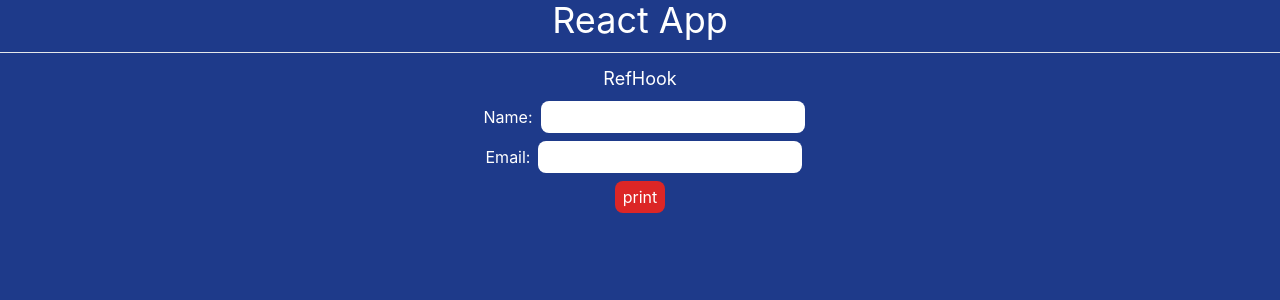
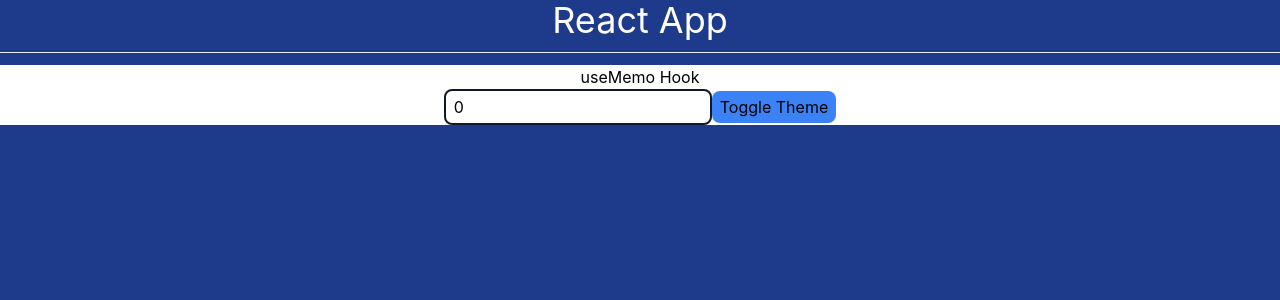
Before and after one commit to znjs/react-hooks, a React (Create React App) app: page / in a window 1280 px wide. Shown: the top 300 px of the page. Built offline with nearby package versions, Linux system fonts and the light colour scheme.

Commit message:
feat: useMemo

```diff
--- a/src/App.js
+++ b/src/App.js
@@ -1,5 +1,5 @@
 import "./App.css";
-import { RefHoof } from "./examples/RefHook";
+import { MemoHook } from "./examples/MemoHook";
 
 function App() {
   return (
@@ -10,7 +10,8 @@
       {/* <EffectHook /> */}
       {/* <ContextHook /> */}
       {/* <ReducerHook /> */}
-      <RefHoof />
+      {/* <RefHoof /> */}
+      <MemoHook />
     </div>
   );
 }
--- /dev/null
+++ b/src/examples/MemoHook.jsx
@@ -0,0 +1,38 @@
+import { useEffect, useMemo, useState } from "react";
+
+export const MemoHook = () => {
+  const [number, setNumber] = useState(0);
+  const [dark, setDark] = useState(false);
+
+  // const theme = {
+  //   background: dark ? "black" : "white",
+  //   color: dark ? "white" : "black",
+  // };
+
+  const theme = useMemo(
+    () => ({
+      background: dark ? "black" : "white",
+      color: dark ? "white" : "black",
+    }),
+    [dark],
+  );
+  useEffect(() => {
+    console.log("Theme Updated");
+  }, [theme]);
+
+  return (
+    <div style={theme}>
+      <h2>useMemo Hook</h2>
+      <input
+        type="number"
+        name="num"
+        value={number}
+        onChange={(e) => setNumber(e.target.value)}
+        className="px-2 py-1 rounded-lg text-black outline-0 border-2 border-gray-900"
+      />
+      <button className="px-2 py-1 rounded-lg bg-blue-500" onClick={() => setDark((prev) => !prev)}>
+        Toggle Theme
+      </button>
+    </div>
+  );
+};
```
